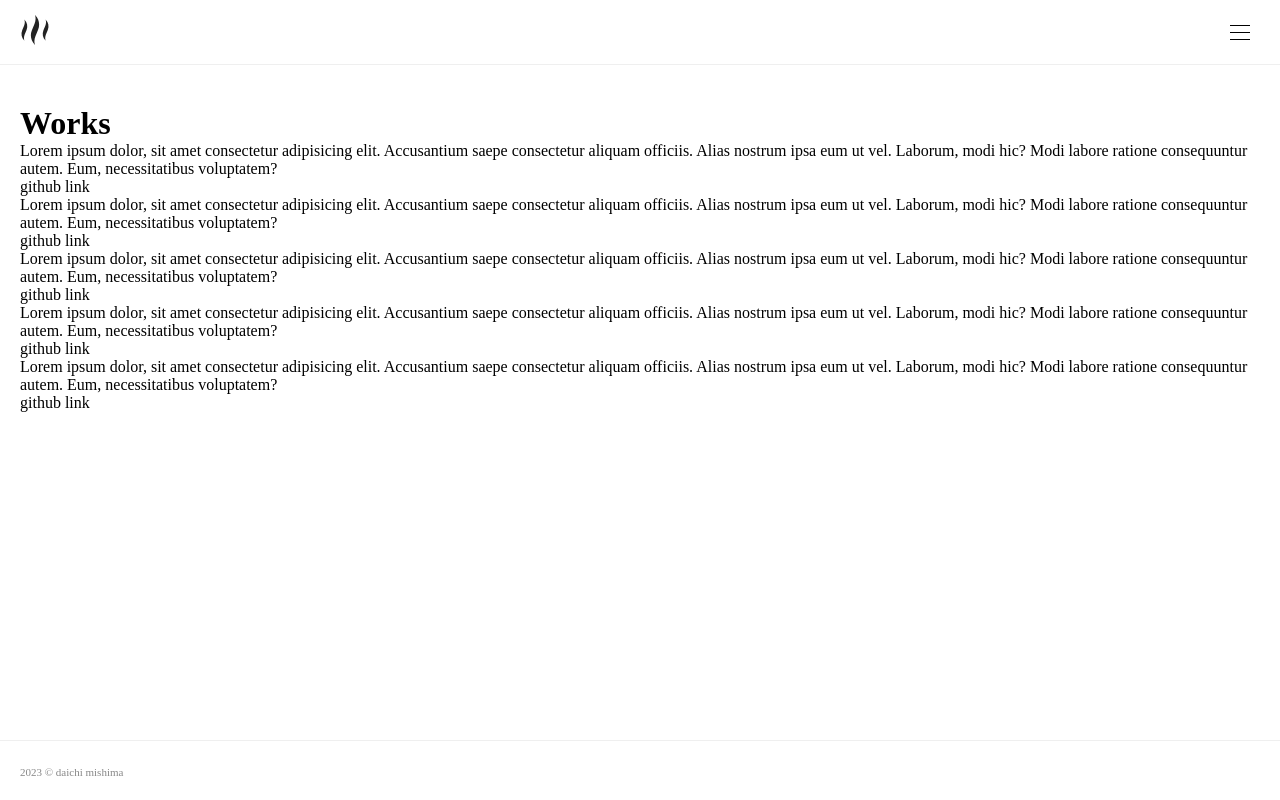
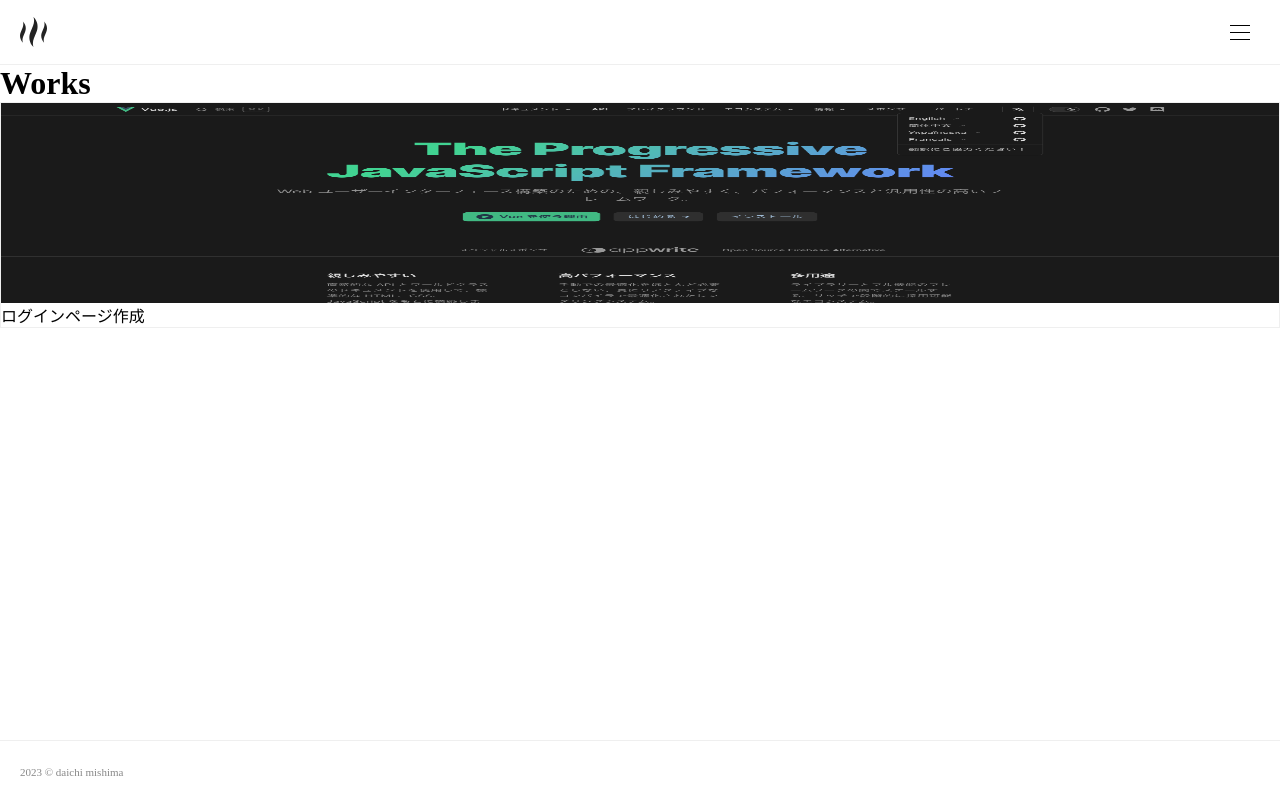
Before and after one commit to Hassaku-g/my-website, a Next.js app: page /works in a window 1280 px wide. Built offline with nearby package versions, Linux system fonts and the light colour scheme.

Commit message:
add works

```diff
--- a/components/layout.jsx
+++ b/components/layout.jsx
@@ -77,7 +77,7 @@
         </div>
       </header>
       <main style={{ minHeight: "calc(100vh - 65px - 60px)" }}>
-        <motion.div initial="initial" animate="show" exit="exit" variants={variants} style={{ padding: "40px 20px" }}>
+        <motion.div initial="initial" animate="show" exit="exit" variants={variants}>
           {children}
         </motion.div>
       </main>
--- /dev/null
+++ b/lib/works.jsx
@@ -0,0 +1,67 @@
+import fs from "fs";
+import path from "path";
+import matter from "gray-matter";
+import { remark } from "remark";
+import html from "remark-html";
+
+const worksDirectory = path.join(process.cwd(), "works");
+
+export function getSortedWorksData() {
+  // Get file names under /posts
+  const fileNames = fs.readdirSync(worksDirectory);
+  const allWorksData = fileNames.map((fileName) => {
+    // Remove ".md" from file name to get id
+    const id = fileName.replace(/\.md$/, "");
+
+    // Read markdown file as string
+    const fullPath = path.join(worksDirectory, fileName);
+    const fileContents = fs.readFileSync(fullPath, "utf8");
+
+    // Use gray-matter to parse the post metadata section
+    const matterResult = matter(fileContents);
+
+    // Combine the data with the id
+    return {
+      id,
+      ...matterResult.data,
+    };
+  });
+  // Sort posts by date
+  return allWorksData.sort((a, b) => {
+    if (a.date < b.date) {
+      return 1;
+    } else {
+      return -1;
+    }
+  });
+}
+
+export function getAllWorkIds() {
+  const fileNames = fs.readdirSync(worksDirectory);
+  return fileNames.map((fileName) => {
+    return {
+      params: {
+        id: fileName.replace(/\.md$/, ""),
+      },
+    };
+  });
+}
+
+export async function getWorkData(id) {
+  const fullPath = path.join(worksDirectory, `${id}.md`);
+  const fileContents = fs.readFileSync(fullPath, "utf8");
+
+  // Use gray-matter to parse the post metadata section
+  const matterResult = matter(fileContents);
+
+  // Use remark to convert markdown into HTML string
+  const processedContent = await remark().use(html).process(matterResult.content);
+  const contentHtml = processedContent.toString();
+
+  // Combine the data with the id and contentHtml
+  return {
+    id,
+    contentHtml,
+    ...matterResult.data,
+  };
+}
--- a/pages/works.jsx
+++ b/pages/works.jsx
@@ -1,37 +1,34 @@
 import Head from "next/head";
 import Link from "next/link";
-
+import Image from "next/image";
+import { getSortedWorksData } from "../lib/works";
 import Layout from "@/components/layout";
 
-export default function works() {
+export default function works({ allWorksData }) {
   return (
     <Layout>
       <h1>Works</h1>
-      <p>
-        Lorem ipsum dolor, sit amet consectetur adipisicing elit. Accusantium saepe consectetur aliquam officiis. Alias nostrum ipsa eum ut vel. Laborum, modi hic? Modi labore ratione consequuntur
-        autem. Eum, necessitatibus voluptatem?
-      </p>
-      <p>github link</p>
-      <p>
-        Lorem ipsum dolor, sit amet consectetur adipisicing elit. Accusantium saepe consectetur aliquam officiis. Alias nostrum ipsa eum ut vel. Laborum, modi hic? Modi labore ratione consequuntur
-        autem. Eum, necessitatibus voluptatem?
-      </p>
-      <p>github link</p>
-      <p>
-        Lorem ipsum dolor, sit amet consectetur adipisicing elit. Accusantium saepe consectetur aliquam officiis. Alias nostrum ipsa eum ut vel. Laborum, modi hic? Modi labore ratione consequuntur
-        autem. Eum, necessitatibus voluptatem?
-      </p>
-      <p>github link</p>
-      <p>
-        Lorem ipsum dolor, sit amet consectetur adipisicing elit. Accusantium saepe consectetur aliquam officiis. Alias nostrum ipsa eum ut vel. Laborum, modi hic? Modi labore ratione consequuntur
-        autem. Eum, necessitatibus voluptatem?
-      </p>
-      <p>github link</p>
-      <p>
-        Lorem ipsum dolor, sit amet consectetur adipisicing elit. Accusantium saepe consectetur aliquam officiis. Alias nostrum ipsa eum ut vel. Laborum, modi hic? Modi labore ratione consequuntur
-        autem. Eum, necessitatibus voluptatem?
-      </p>
-      <p>github link</p>
+      <ul>
+        {allWorksData.map(({ id, date, title, image }) => (
+          <li key={id}>
+            <Link href={`/works/${id}`} style={{ display: "inline-block", width: "100%", border: "1px solid #efefef" }}>
+              <div style={{ display: "flex", justifyContent: "center", alignContent: "center", width: "100%" }}>
+                <Image src={image} alt="alt" width={400} height={200} priority />
+              </div>
+              <span>{title}</span>
+            </Link>
+          </li>
+        ))}
+      </ul>
     </Layout>
   );
 }
+
+export async function getStaticProps() {
+  const allWorksData = getSortedWorksData();
+  return {
+    props: {
+      allWorksData,
+    },
+  };
+}
--- a/styles/globals.css
+++ b/styles/globals.css
@@ -57,6 +57,11 @@
   background-color: white;
 }
 
+img {
+  display: block;
+  width: 100%;
+}
+
 a {
   color: black;
   text-decoration: none;
--- /dev/null
+++ b/works/work1.md
@@ -0,0 +1,12 @@
+---
+title: "ログインページ作成"
+date: "2020-01-01"
+image: "/vue.png"
+---
+
+Next.js has two forms of pre-rendering: **Static Generation** and **Server-side Rendering**. The difference is in **when** it generates the HTML for a page.
+
+- **Static Generation** is the pre-rendering method that generates the HTML at **build time**. The pre-rendered HTML is then _reused_ on each request.
+- **Server-side Rendering** is the pre-rendering method that generates the HTML on **each request**.
+
+Importantly, Next.js lets you **choose** which pre-rendering form to use for each page. You can create a "hybrid" Next.js app by using Static Generation for most pages and using Server-side Rendering for others.
```
Also changed, not shown: pages/works/[id].jsx (+34 -11 lines), public/vue.png (added).
